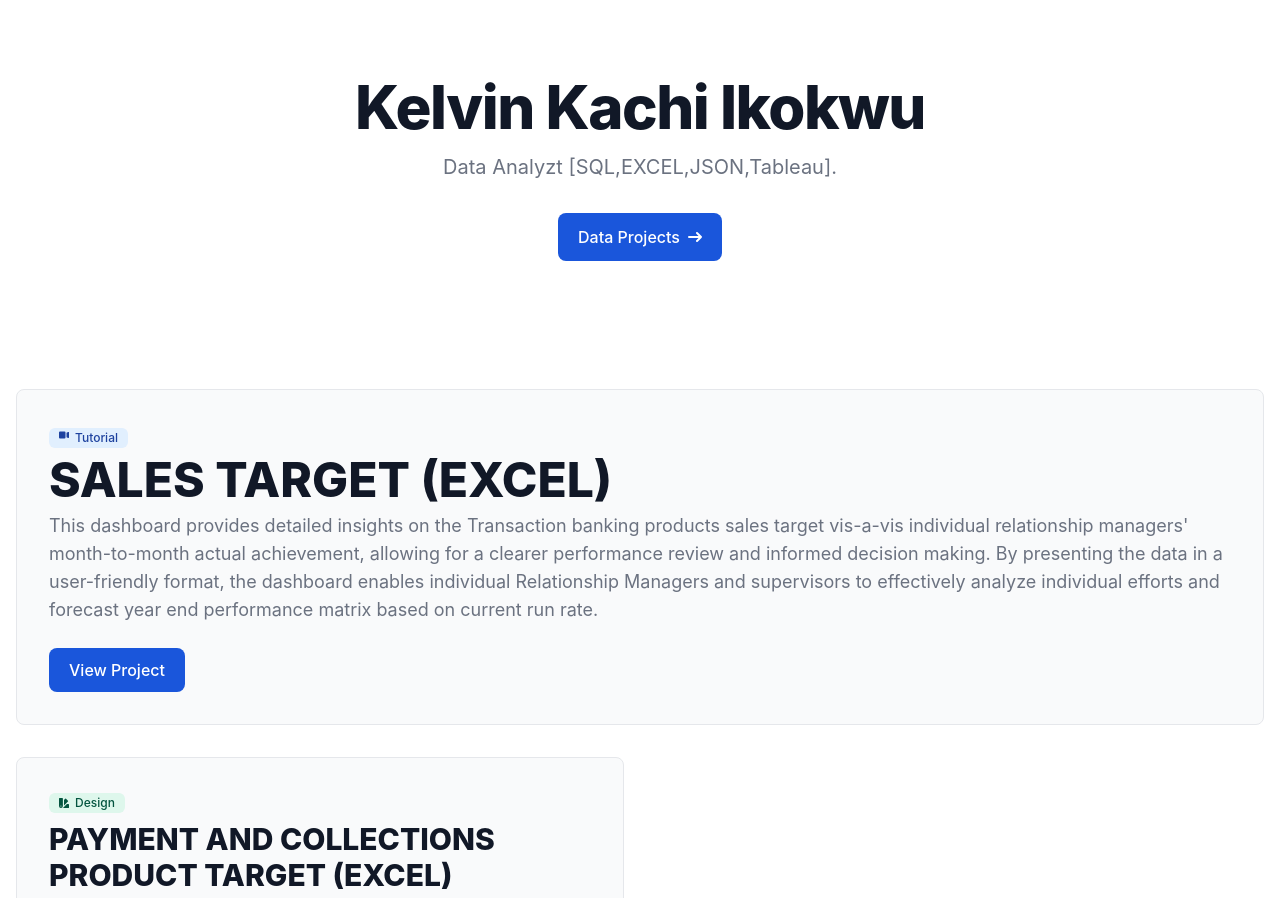
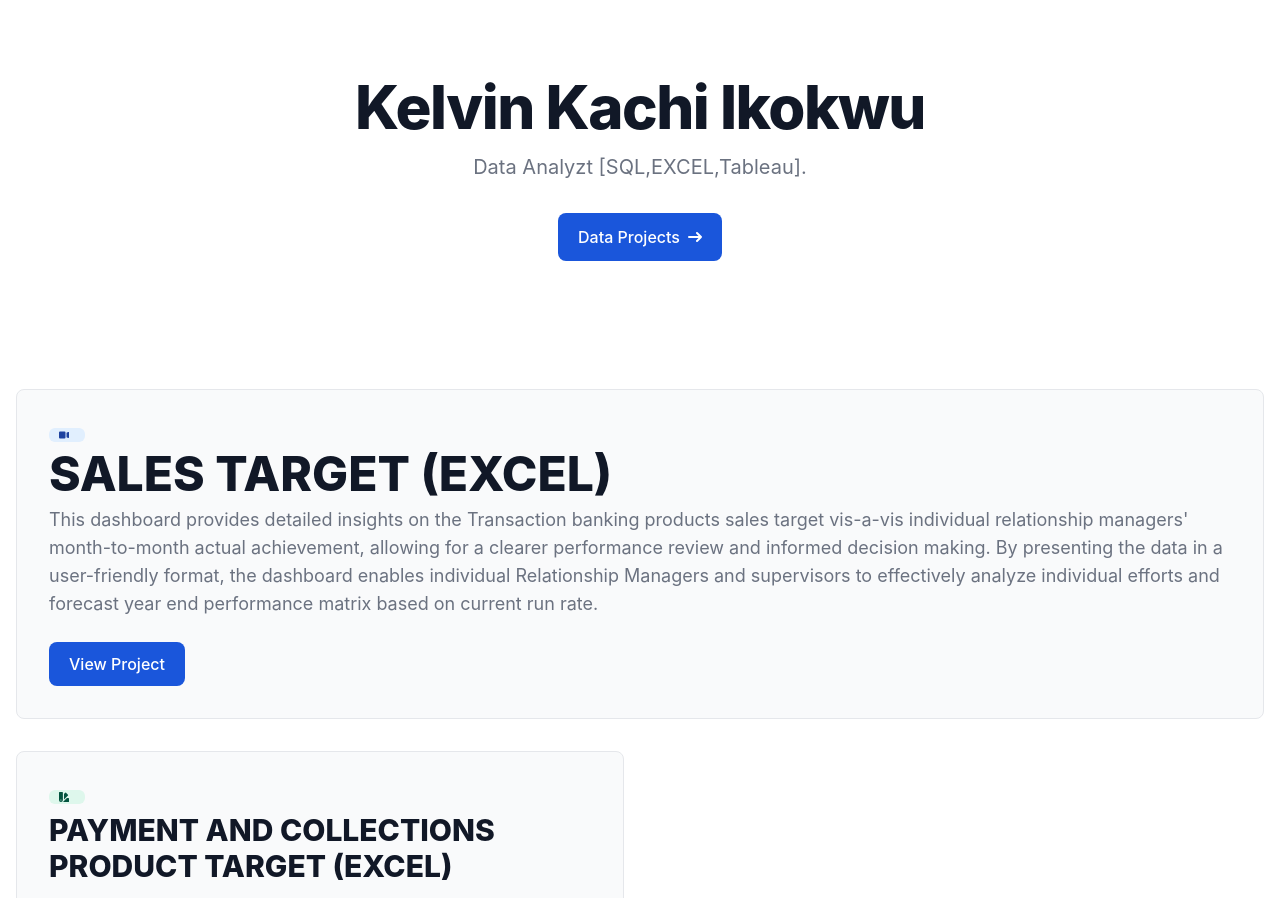
Before and after one commit to KelvinIkokwu/kelvinikowu.github.io, a plain HTML site: page index.html in a window 1280 px wide. Shown: the part 51-949 px from the top of the page. Drawn offline with Linux system fonts and the light colour scheme.

Commit message:
Update index.html

```diff
--- a/index.html
+++ b/index.html
@@ -70,7 +70,7 @@
 <section class="bg-white dark:bg-gray-900">
   <div class="py-8 px-4 mx-auto max-w-screen-xl text-center lg:py-16">
       <h1 class="mb-4 text-4xl font-extrabold tracking-tight leading-none text-gray-900 md:text-5xl lg:text-6xl dark:text-white">Kelvin Kachi  Ikokwu</h1>
-      <p class="mb-8 text-lg font-normal text-gray-500 lg:text-xl sm:px-16 lg:px-48 dark:text-gray-400">Data Analyzt [SQL,EXCEL,JSON,Tableau].</p>
+      <p class="mb-8 text-lg font-normal text-gray-500 lg:text-xl sm:px-16 lg:px-48 dark:text-gray-400">Data Analyzt [SQL,EXCEL,Tableau].</p>
       <div class="flex flex-col space-y-4 sm:flex-row sm:justify-center sm:space-y-0 sm:space-x-4">
           <a href="#" class="inline-flex justify-center items-center py-3 px-5 text-base font-medium text-center text-white rounded-lg bg-blue-700 hover:bg-blue-800 focus:ring-4 focus:ring-blue-300 dark:focus:ring-blue-900">
               Data Projects
@@ -94,7 +94,7 @@
               <svg class="w-2.5 h-2.5 mr-1.5" aria-hidden="true" xmlns="http://www.w3.org/2000/svg" fill="currentColor" viewBox="0 0 20 14">
                   <path d="M11 0H2a2 2 0 0 0-2 2v10a2 2 0 0 0 2 2h9a2 2 0 0 0 2-2V2a2 2 0 0 0-2-2Zm8.585 1.189a.994.994 0 0 0-.9-.138l-2.965.983a1 1 0 0 0-.685.949v8a1 1 0 0 0 .675.946l2.965 1.02a1.013 1.013 0 0 0 1.032-.242A1 1 0 0 0 20 12V2a1 1 0 0 0-.415-.811Z"/>
               </svg>
-              Tutorial
+<!--               Tutorial -->
           </a>
           <h1 class="text-gray-900 dark:text-white text-3xl md:text-5xl font-extrabold mb-2">SALES TARGET (EXCEL)</h1>
           <p class="text-lg font-normal text-gray-500 dark:text-gray-400 mb-6 text-left">This dashboard provides detailed insights on the Transaction banking products sales target vis-a-vis individual relationship managers' month-to-month actual achievement, allowing for a clearer performance review and informed decision making. By presenting the data in a user-friendly format, the dashboard enables individual Relationship Managers and supervisors to effectively analyze individual efforts and forecast year end performance matrix based on current run rate.</p>
@@ -111,7 +111,7 @@
                   <svg class="w-2.5 h-2.5 mr-1.5" aria-hidden="true" xmlns="http://www.w3.org/2000/svg" fill="currentColor" viewBox="0 0 18 18">
                       <path d="M17 11h-2.722L8 17.278a5.512 5.512 0 0 1-.9.722H17a1 1 0 0 0 1-1v-5a1 1 0 0 0-1-1ZM6 0H1a1 1 0 0 0-1 1v13.5a3.5 3.5 0 1 0 7 0V1a1 1 0 0 0-1-1ZM3.5 15.5a1 1 0 1 1 0-2 1 1 0 0 1 0 2ZM16.132 4.9 12.6 1.368a1 1 0 0 0-1.414 0L9 3.55v9.9l7.132-7.132a1 1 0 0 0 0-1.418Z"/>
                   </svg>
-                  Design
+<!--                   Design -->
               </a>
               <h2 class="text-gray-900 dark:text-white text-3xl font-extrabold mb-2">PAYMENT AND COLLECTIONS PRODUCT TARGET (EXCEL)</h2>
               <p class="text-lg font-normal text-gray-500 dark:text-gray-400 mb-4">This dashboard provides detailed insights on the Transaction banking payment and collections product target vis-a-vis individual relationship managers' month-to-month actual achievement from January 2022 to June 2022 allowing for a clearer performance review and informed decision making. By presenting the data in a user-friendly format, the dashboard enables individual Relationship Managers and supervisors to effectively analyze individual efforts and forecast year end performance matrix based on current run rate.</p>
```
